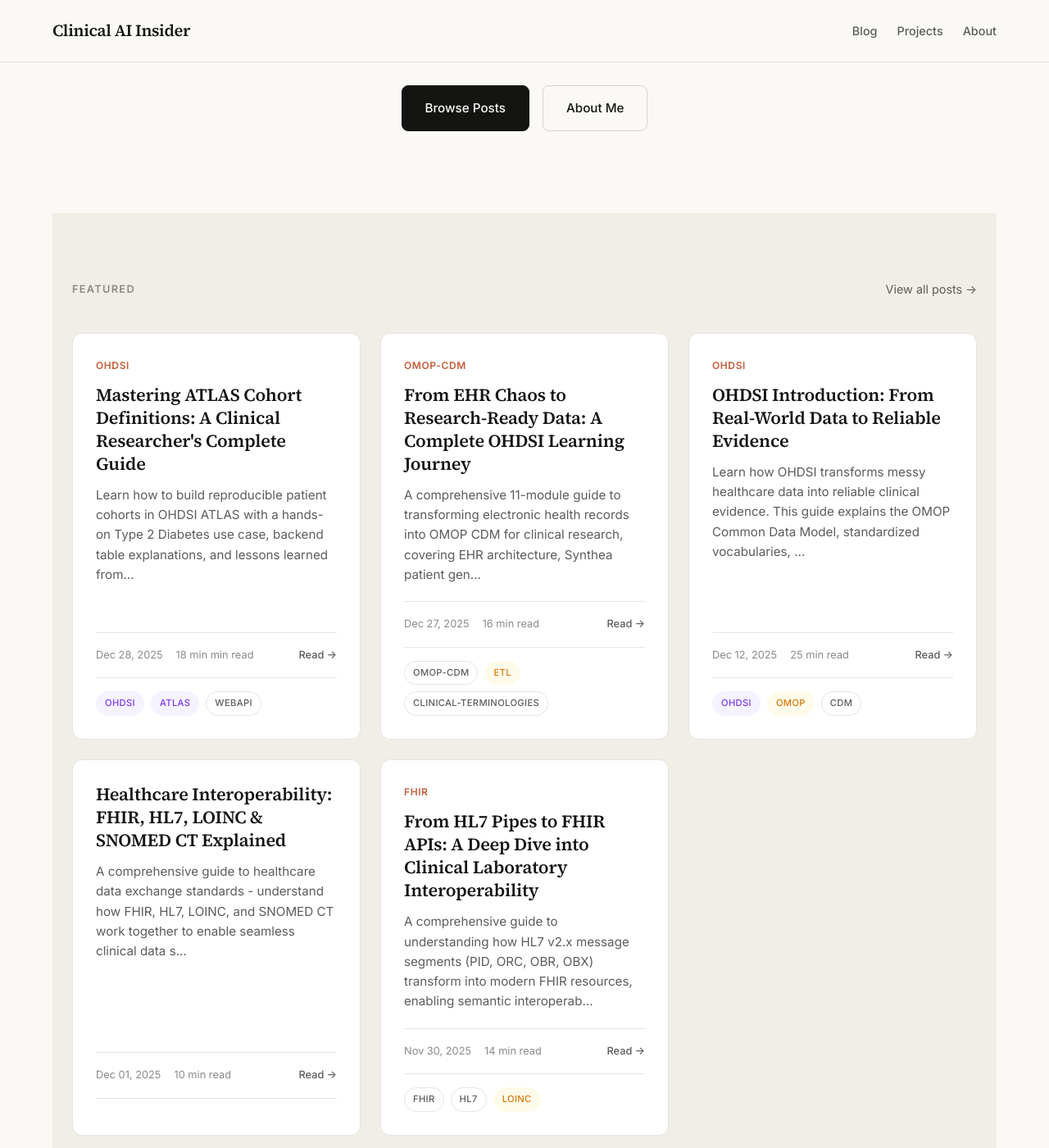
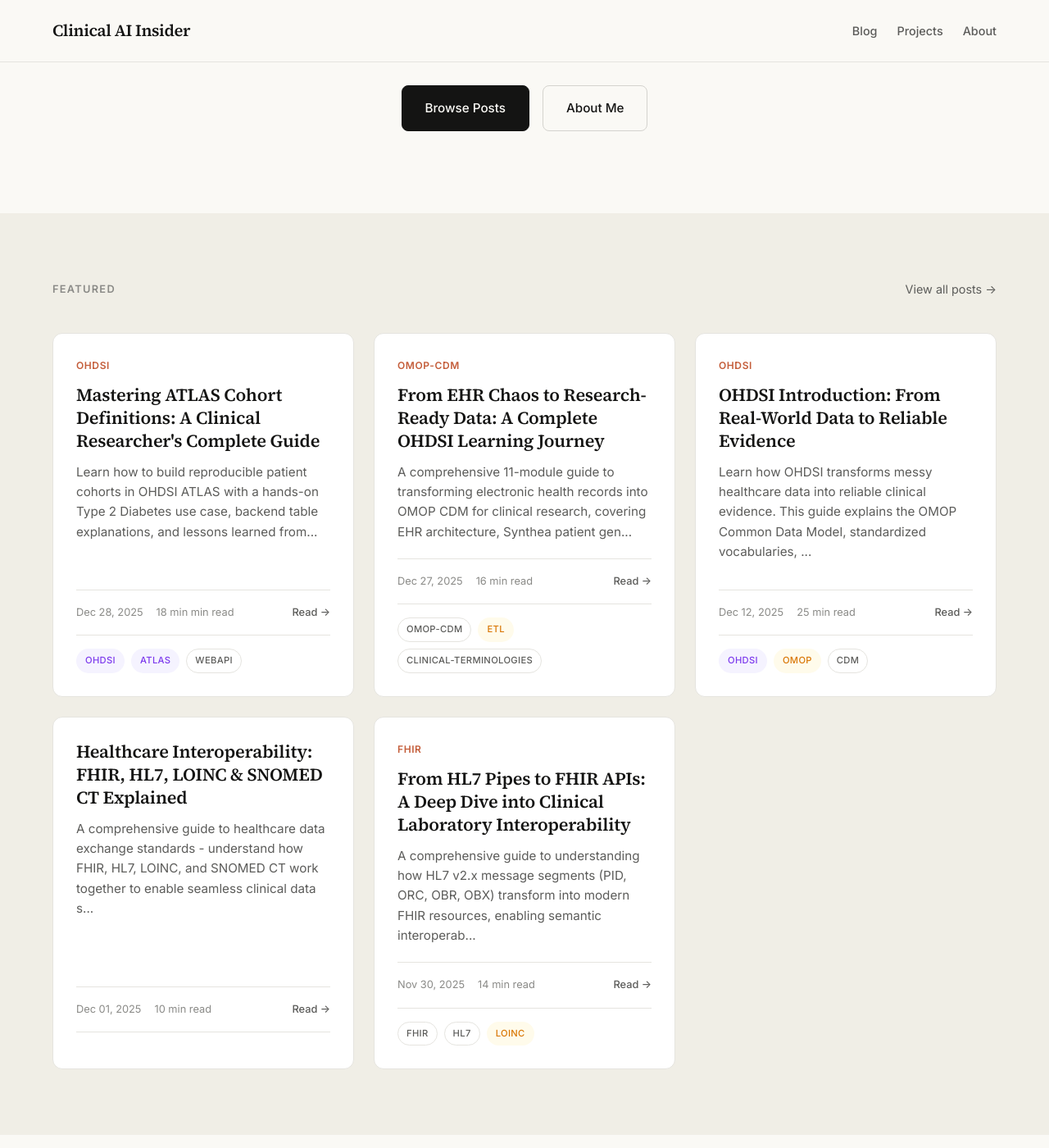
Before and after one commit to clinicalaiinsider/clinicalaiinsider.github.io, a Jekyll site: the page built from index.html, in a window 1280 px wide and 1400 px high, scrolled down 257 px. Shown: the whole window at 82% size. Built offline with Jekyll 4.4.1, drawn with Linux system fonts in a browser that asks for light colours.

Commit message:
Make section backgrounds full-width on home page
- Remove max-width constraint from .main-home container
- Section backgrounds now extend edge-to-edge
- Content inside sections remains centered at 1200px max

🤖 Generated with [Claude Code](https://claude.com/claude-code)

Co-Authored-By: Claude Opus 4.5 <noreply@anthropic.com>

```diff
--- a/assets/css/main.css
+++ b/assets/css/main.css
@@ -95,9 +95,11 @@ main {
 }
 
 .main-home {
-    max-width: var(--max-width-wide);
-    margin: 0 auto;
-    padding: 0 var(--space-lg);
+    /* Full-width container - sections handle their own backgrounds */
+    width: 100%;
+    max-width: none;
+    margin: 0;
+    padding: 0;
 }
 
 /* ========== HEADER ========== */
@@ -241,6 +243,7 @@ main {
 .section {
     padding: 80px 0;
     background: var(--color-bg-alt);
+    width: 100%;
 }
 
 .section-header {
```
